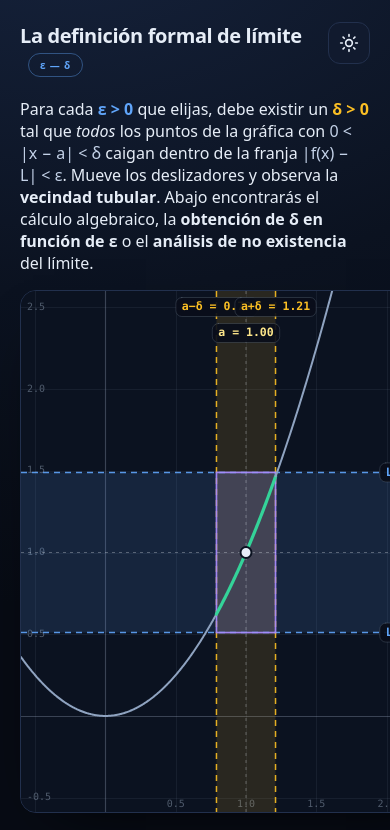
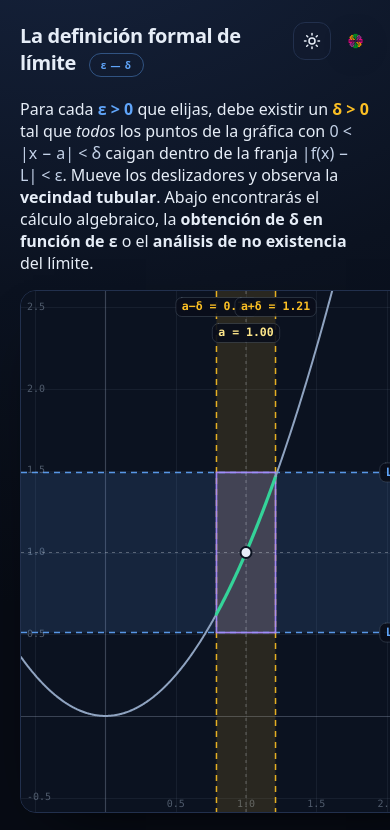
Before and after one commit to d003-adriancerda/Calculo, a plain HTML site: page limites_definicion_formal.html in a window 390 px wide. Shown: the top 830 px of the page. Drawn offline with nearby package versions, Linux system fonts and the light colour scheme.

Commit message:
Implement header actions for theme toggle and logo
Added header actions container for theme toggle and logo.

```diff
--- a/limites_definicion_formal.html
+++ b/limites_definicion_formal.html
@@ -44,12 +44,19 @@
   }
   .wrap{max-width:1400px;margin:0 auto;padding:22px 20px 48px}
 
+  /* ---------- Header ---------- */
   .header{display:flex;justify-content:space-between;align-items:flex-start;gap:18px;margin-bottom:6px}
   header h1{font-size:clamp(20px,2.4vw,29px);margin:0 0 6px;letter-spacing:-.02em;font-weight:700}
   header .tag{font-size:.5em;vertical-align:middle;color:var(--eps);border:1px solid color-mix(in srgb,var(--eps) 40%, transparent);
        border-radius:99px;padding:4px 11px;margin-left:8px;letter-spacing:.08em;white-space:nowrap}
   header p{margin:0 0 18px;color:var(--muted);font-size:13.5px;line-height:1.65;max-width:88ch}
   header p b{font-weight:700}
+
+  /* Contenedor de acciones a la derecha del header */
+  .header-actions{
+    flex:0 0 auto;display:flex;align-items:center;gap:14px;
+  }
+
   .theme-btn{
     flex:0 0 auto;width:42px;height:42px;border-radius:12px;
     background:var(--panel);border:1px solid var(--line);color:var(--txt);
@@ -60,6 +67,35 @@
   :root[data-theme="dark"] .ico-moon{display:none}
   :root[data-theme="light"] .ico-sun{display:none}
 
+  /* Logotipo */
+  .logo{
+    height:46px;
+    width:auto;
+    max-width:180px;
+    object-fit:contain;
+    display:block;
+    user-select:none;
+    pointer-events:none;
+    filter:drop-shadow(0 4px 14px rgba(0,0,0,.35));
+    transition:filter .3s, opacity .3s;
+  }
+  :root[data-theme="light"] .logo{
+    filter:drop-shadow(0 4px 14px rgba(15,23,42,.18));
+  }
+  /* Si el logo no carga, ocultar el hueco */
+  .logo[data-failed="true"]{display:none}
+
+  @media(max-width:640px){
+    .header-actions{gap:10px}
+    .logo{height:36px;max-width:120px}
+    .theme-btn{width:38px;height:38px}
+    .theme-btn svg{width:18px;height:18px}
+  }
+  @media(max-width:420px){
+    .logo{height:30px;max-width:100px}
+  }
+
+  /* ---------- Grid ---------- */
   .grid{display:grid;grid-template-columns:minmax(0,1fr) 380px;gap:18px;align-items:start}
   @media(max-width:1040px){.grid{grid-template-columns:1fr}}
 
@@ -160,6 +196,8 @@
     <header>
       <h1>La definición formal de límite <span class="tag">ε — δ</span></h1>
     </header>
+
+    <div class="header-actions">
       <button id="themeToggle" class="theme-btn" aria-label="Cambiar tema" title="Cambiar tema">
         <svg class="ico-sun" viewBox="0 0 24 24" fill="none" stroke="currentColor" stroke-width="2" stroke-linecap="round">
           <circle cx="12" cy="12" r="4"/>
@@ -169,6 +207,13 @@
           <path d="M21 12.79A9 9 0 1 1 11.21 3 7 7 0 0 0 21 12.79z"/>
         </svg>
       </button>
+
+      <!-- Logotipo a la derecha del botón de tema -->
+      <img id="logo" class="logo"
+           src="LogoTransparente.png"
+           alt="Logotipo"
+           onerror="this.dataset.failed='true'">
+    </div>
   </div>
 
   <p>
@@ -1245,7 +1290,6 @@ delRange.addEventListener('input', () => {
 btnOpt.addEventListener('click', () => {
   const F = FUNCS[state.fi];
   if (F.noLimit){
-    // No hay δ óptimo cuando el límite no existe.
     delRange.value = F.delMax;
     state.del = parseFloat(delRange.value);
     update();
```
Lines whose indentation alone changed are shown as unchanged.
